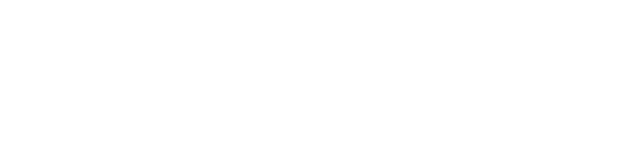
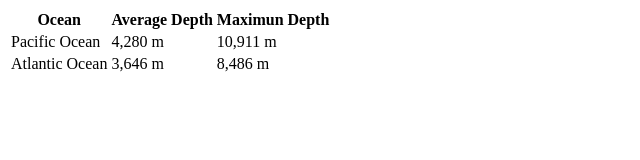
Before and after one commit to colin-bryant/Learn-CS50x2024, a plain HTML site: page 11.HTML AND CSS/5.table.html in a window 1280 px wide. Shown: the whole page, without its empty margins (0-640 px from the left). Drawn offline with Linux system fonts and the light colour scheme.

Commit message:
2024年5月15日 04:02

```diff
--- a/11.HTML AND CSS/5.table.html
+++ b/11.HTML AND CSS/5.table.html
@@ -6,6 +6,27 @@
     <title>Table</title>
 </head>
 <body>
-
+    <table>
+        <thead>
+            <tr>
+                <th>Ocean</th>
+                <th>Average Depth</th>
+                <th>Maximun Depth</th>
+            </tr>
+        </thead>
+        <tbody>
+            <tr>
+                <!-- TD: table data -->
+                <td>Pacific Ocean</td>
+                <td>4,280 m</td>
+                <td>10,911 m</td>
+            </tr>
+            <tr>
+                <td>Atlantic Ocean</td>
+                <td>3,646 m</td>
+                <td>8,486 m</td>
+            </tr>
+        </tbody>
+    </table>
 </body>
 </html>
```
